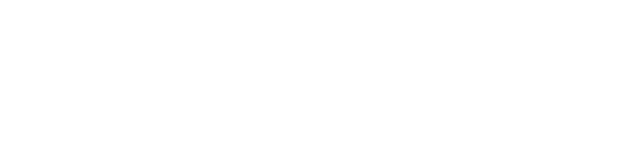
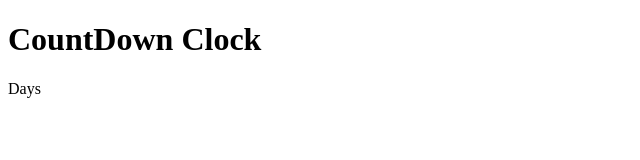
Before and after one commit to InjamulCSE15/Count-Down-App, a plain HTML site: page index.html in a window 1280 px wide. Shown: the whole page, without its empty margins (0-640 px from the left). Drawn offline with Linux system fonts and the light colour scheme.

Commit message:
some html code added

```diff
--- a/index.html
+++ b/index.html
@@ -1,12 +1,27 @@
 <!DOCTYPE html>
 <html lang="en">
 <head>
+    <!-- Required Meta Tags -->
     <meta charset="UTF-8">
     <meta http-equiv="X-UA-Compatible" content="IE=edge">
     <meta name="viewport" content="width=device-width, initial-scale=1.0">
+    <!-- // -->
+
+    <!-- Custom CSS -->
+    <link rel="stylesheet" href="style.css">
+
     <title>CountDown Clock</title>
 </head>
 <body>
+    <h1>CountDown Clock</h1>
+    <div id="clockDiv">
+        <div>
+            <span class="days"></span>
+            <div class="smallText">Days</div>
+        </div>
+    </div>
 
+    <!-- JavaScript Here -->
+    <script src="myScript.js"></script>
 </body>
 </html>
```
